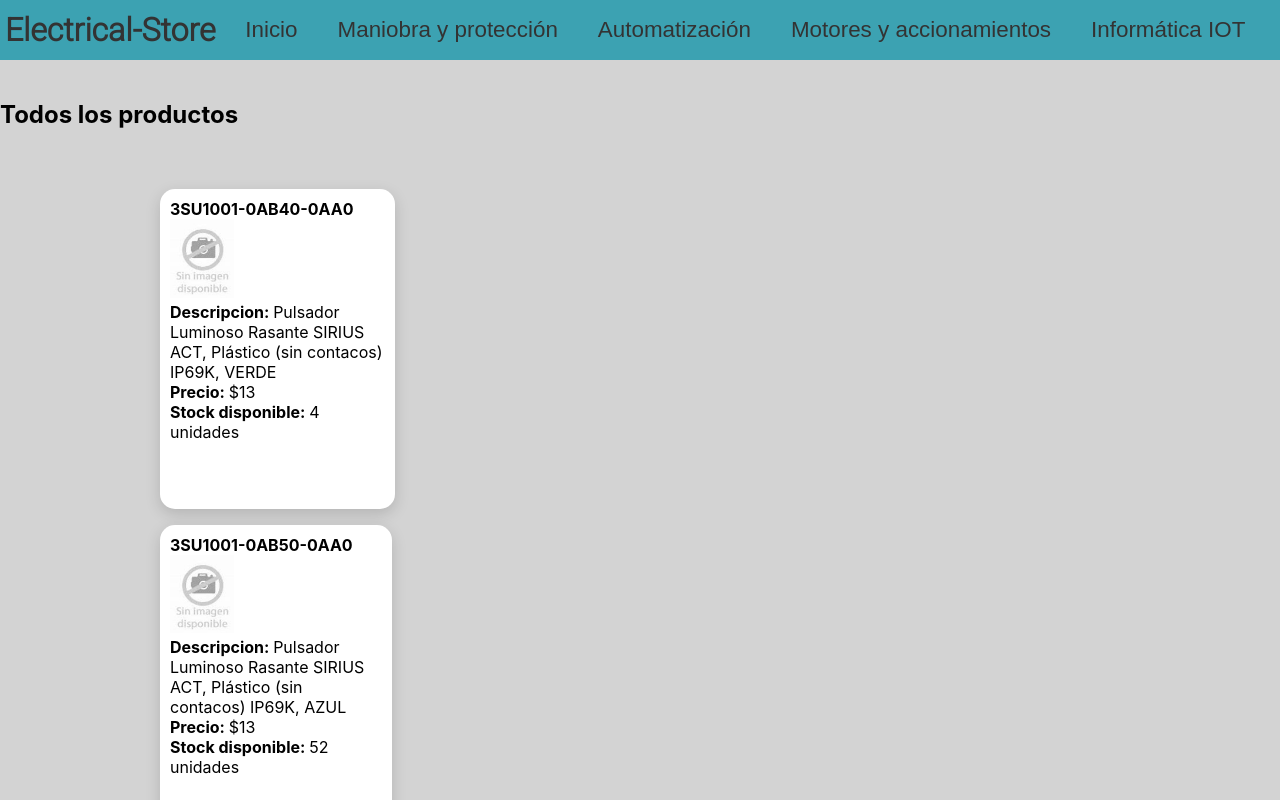
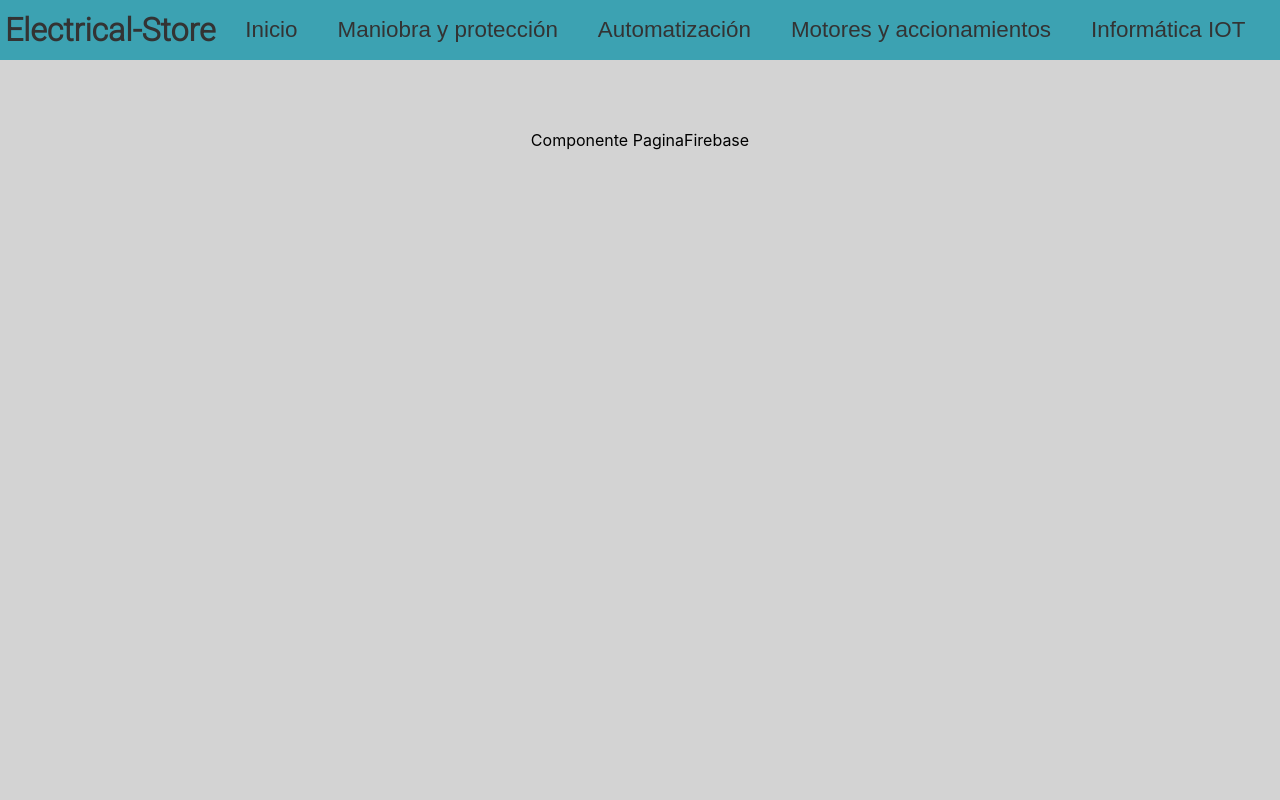
Before and after one commit to hrgarcia73/electrical-store-app-hrgarcia, a React (Create React App) app: page /firebase in a window 1280 px wide. Shown: the top 800 px of the page. Built offline with nearby package versions, Linux system fonts and the light colour scheme; no server answers; the database is empty; a web font is replaced by a local one.

Commit message:
firebase

```diff
--- a/package.json
+++ b/package.json
@@ -6,6 +6,7 @@
     "@testing-library/jest-dom": "^5.16.5",
     "@testing-library/react": "^13.3.0",
     "@testing-library/user-event": "^13.5.0",
+    "firebase": "^9.10.0",
     "react": "^18.2.0",
     "react-dom": "^18.2.0",
     "react-router-dom": "^6.3.0",
--- a/src/App.js
+++ b/src/App.js
@@ -5,6 +5,7 @@ import ItemListContainer from "./components/ItemListContainer/ItemListContainer"
 import ItemDetailContainer from './components/ItemDetailContainer/ItemDetailContainer';
 import { Cart } from './components/Cart/Cart';
 import { CartProvider } from './context/CartContext';
+import { PaginaFirebase } from './components/PaginaFirebase/PaginaFirebase'
 
 function App() {
   return (
@@ -19,6 +20,7 @@ function App() {
             <Route path="/item/:id" element={<ItemDetailContainer itemId = {1} /> }/>
             <Route path='/cart' element={<Cart />} />
             <Route path='*' element={<ItemListContainer />}/>
+            <Route path='/firebase' element={<PaginaFirebase />}/>
           </Routes>
         </BrowserRouter>
       </CartProvider>
--- /dev/null
+++ b/src/components/PaginaFirebase/PaginaFirebase.css
@@ -0,0 +1,9 @@
+.main{
+    display: flex;
+    justify-content: center;
+    align-items: center;
+    position: absolute;
+    top: 60px;
+    width: 100%;
+    min-height: 20%;
+}
--- /dev/null
+++ b/src/components/PaginaFirebase/PaginaFirebase.js
@@ -0,0 +1,38 @@
+import './PaginaFirebase.css';
+import { useEffect, useState } from 'react';
+import {collection, getDocs, doc, getDoc} from 'firebase/firestore';
+import {db} from '../../utils/firebase';
+import { async } from '@firebase/util';
+
+export const PaginaFirebase =() =>{
+    const [arregloProductos, setArregloProductos] = useState([]);
+    useEffect(() => {
+        const getColeccion = async() =>{
+            //Creamos una referencia a la base de datos
+            const query = collection(db,"items");
+            const respuesta = await getDocs(query);
+            const docs = respuesta.docs;
+            console.log(docs);
+            // console.log("doc info ", docs[0].data());
+            // console.log("doc id ", docs[0].id);
+            const data = docs.map(doc=>{return{...doc.data(), id:doc.id}});
+            //console.log(data);
+            setArregloProductos(data);
+        }
+        //getColeccion();
+        const getDocumento = async() => {
+            const query = doc(db, "items","WCWztXm1MJoSBZXT8qpS");
+            const respuesta = await getDoc(query);
+            //console.log(respuesta);
+            const documento = {...respuesta.data(), id:respuesta.id};
+            console.log("documento", documento);
+        }
+        getDocumento();
+    }, [])
+    return(
+        <div className="main">
+            <p>Componente PaginaFirebase</p>
+        </div>
+
+    )
+}
--- /dev/null
+++ b/src/utils/firebase.js
@@ -0,0 +1,18 @@
+// Import the functions you need from the SDKs you need
+import { initializeApp } from "firebase/app";
+import {getFirestore} from "firebase/firestore"
+
+// Your web app's Firebase configuration
+const firebaseConfig = {
+    apiKey: "AIzaSyBfpNn6Dz2Xx7vm5PTq_uRM4WBVVFTOlL8",
+    authDomain: "sunlit-shelter-348614.firebaseapp.com",
+    projectId: "sunlit-shelter-348614",
+    storageBucket: "sunlit-shelter-348614.appspot.com",
+    messagingSenderId: "831942905097",
+    appId: "1:831942905097:web:349e8fd29f14c5ed7b57d8"
+  };
+
+// Initialize Firebase
+const app = initializeApp(firebaseConfig);
+//Conexion a la base de datos
+export const db = getFirestore(app);
```
Also changed, not shown: 1 other file (tests, documents, lock files or other folders).
